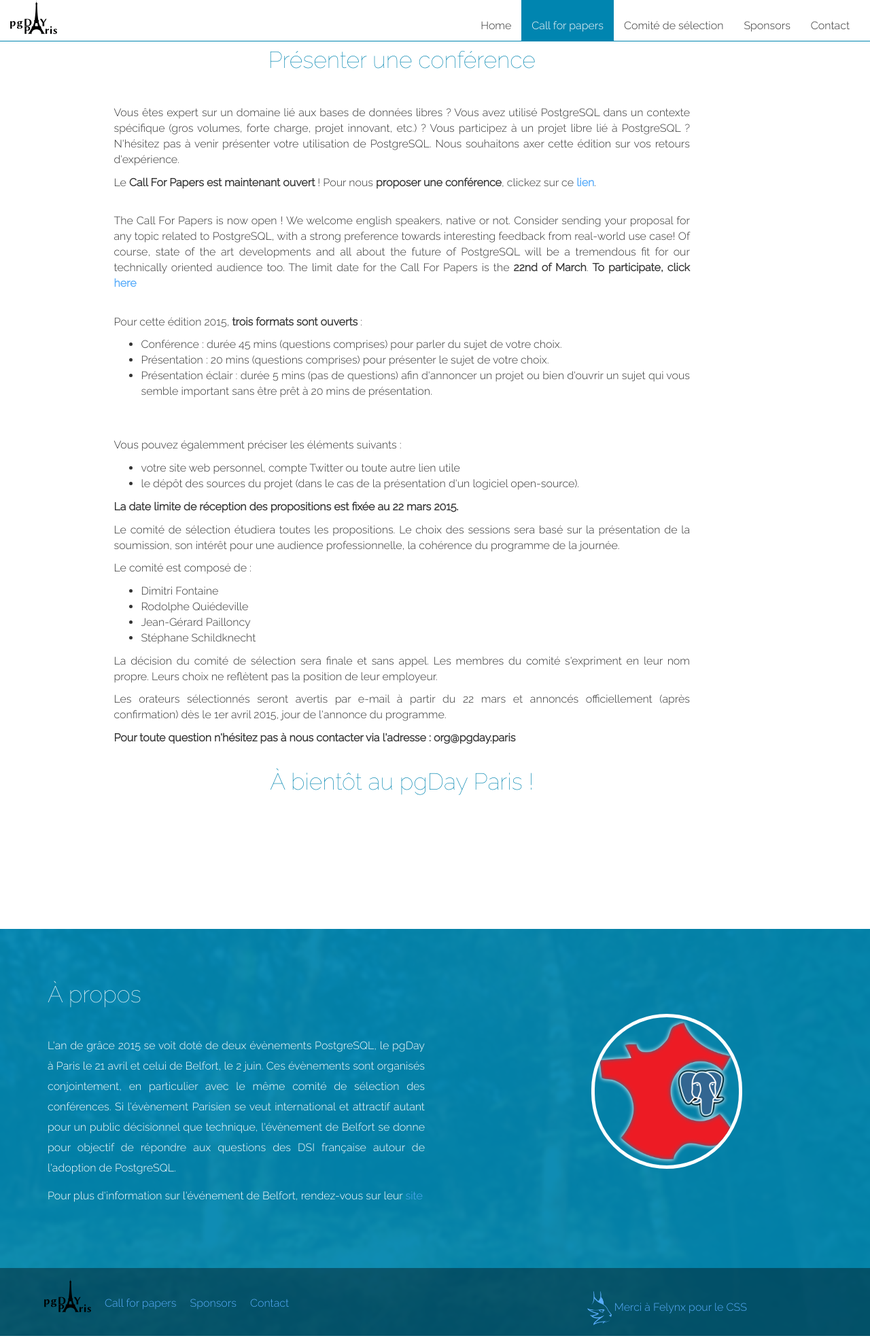
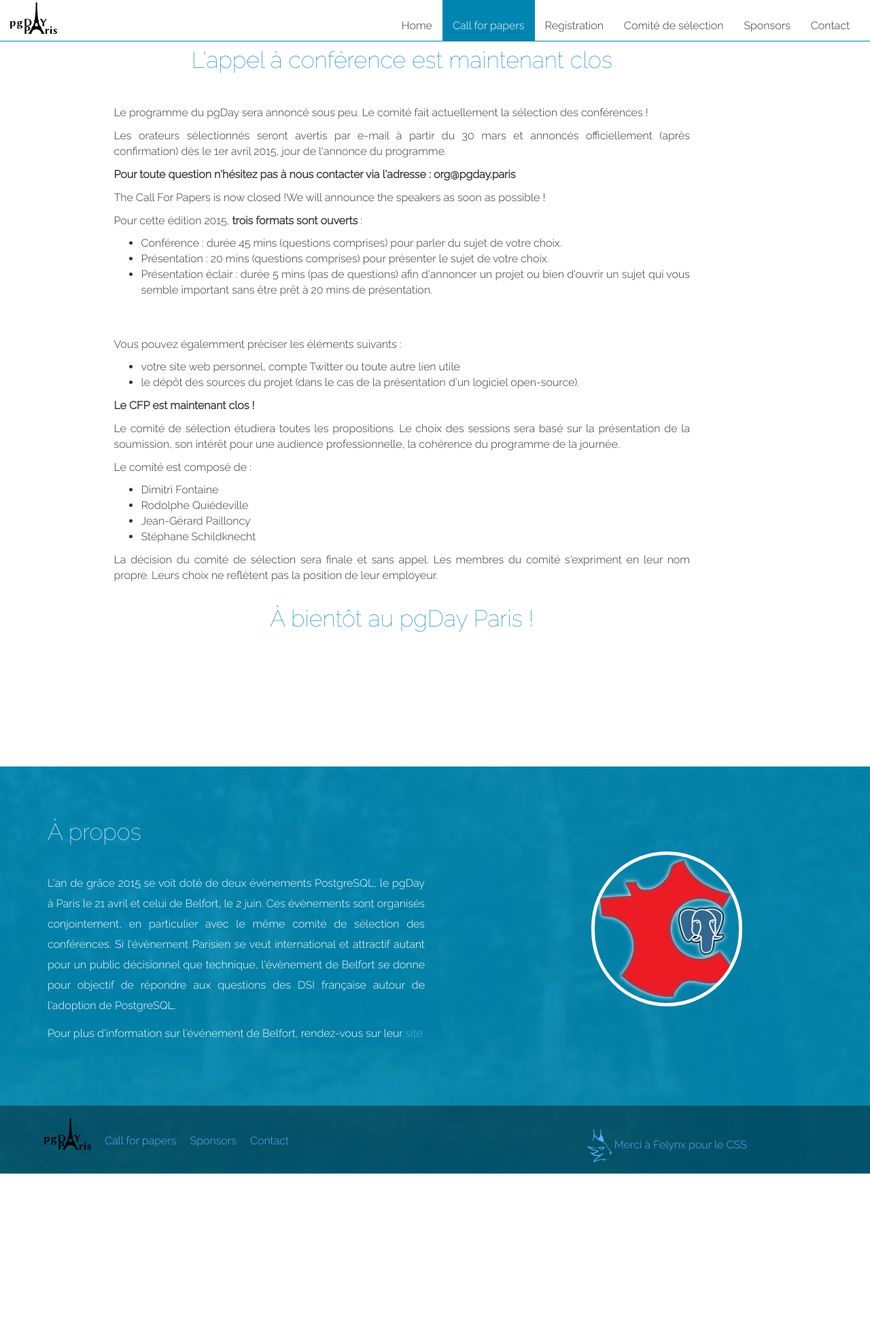
Before and after one commit to louiseGrandjonc/pgdayparis, a Django app: page /callforpapers/ in a window 1280 px wide. Shown: the whole page at 68% size. After the commit the page ends 1727 px from the top, so only its background shows below. Run offline with Django 3.2, Linux system fonts and the light colour scheme; some libraries are stand-ins or nearby versions.

Commit message:
registration open

```diff
--- a/templates/pgdayparis2015/base.html
+++ b/templates/pgdayparis2015/base.html
@@ -28,8 +28,9 @@
           <div class="collapse" id="menu">
             <ul>
               <li class="active"><a href="{{linkbase|default:"http://pgday.paris/"}}">Home</a></li>
-              <li><a href="https://www.postgresql.eu/events/callforpapers/pgdayparis2015">Call
+              <li><a href="{{linkbase|default:"http://pgday.paris/"}}callforpapers/">Call
                   for papers</a></li>
+              <li><a href="https://www.postgresql.eu/events/register/pgdayparis2015/">Registration</a></li>
               <li><a href="{{linkbase|default:"http://pgday.paris/"}}commitee/">Comité
       de sélection</a></li>
               <li><a href="{{linkbase|default:"http://pgday.paris/"}}sponsors/">Sponsors</a></li>
--- a/templates/pgdayparis2015/pages/callforpapers.html
+++ b/templates/pgdayparis2015/pages/callforpapers.html
@@ -4,7 +4,9 @@
   <div class="collapse" id="menu">
     <ul>
       <li><a href="{{linkbase|default:"http://pgday.paris/"}}">Home</a></li>
-      <li class="active"><a href="{{linkbase|default:"http://pgday.paris/"}}callforpapers/">Call for papers</a></li>
+      <li class="active"><a href="{{linkbase|default:"http://pgday.paris/"}}callforpapers/">Call
+          for papers</a></li>
+       <li><a href="https://www.postgresql.eu/events/register/pgdayparis2015/">Registration</a></li>
        <li><a href="{{linkbase|default:"http://pgday.paris/"}}commitee/">Comité de sélection</a></li>
       <li><a href="{{linkbase|default:"http://pgday.paris/"}}sponsors/">Sponsors</a></li>
       <li><a href="{{linkbase|default:"http://pgday.paris/"}}contact/">Contact</a></li>
@@ -13,34 +15,29 @@
 {% endblock %}
 {% block pgdaypariscontent%}
 
-<section class="like-you">
+  <section class="like-you">
   <article class="col-sm-12 col-md-offset-1 col-md-9">
-    <h2>
-      Présenter une conférence
-    </h2>
+    <h2>L'appel à conférence est maintenant clos</h2>
     <p>
-      Vous êtes expert sur un domaine lié aux bases de données libres ? Vous
-      avez utilisé PostgreSQL dans un contexte spécifique (gros volumes, forte
-      charge, projet innovant, etc.) ? Vous participez à un projet libre lié à
-      PostgreSQL ? N'hésitez pas à venir présenter votre utilisation de
-      PostgreSQL. Nous souhaitons axer cette édition sur vos retours
-      d'expérience.
+      Le programme du pgDay sera annoncé sous peu. Le comité fait
+      actuellement la sélection des conférences !
     </p>
+      <p>
+        Les orateurs sélectionnés seront avertis par e-mail à partir
+        du 30 mars et annoncés officiellement (après confirmation) dès
+        le 1er avril 2015, jour de l'annonce du programme.
+      </p>
+
+      <p>
+        <b>Pour toute question n'hésitez pas à nous contacter via
+        l'adresse : org@pgday.paris</b>
+      </p>
+
+  </article>
+  <article class="col-sm-12 col-md-offset-1 col-md-9">
     <p>
-      Le <b>Call For Papers est maintenant ouvert</b> ! Pour nous <b>proposer une conférence</b>, clickez sur ce <b><a href="https://www.postgresql.eu/events/callforpapers/pgdayparis2015/">lien</a></b>.
-    </p>
-    </br>
-    <p>
-      The Call For Papers is now open ! We welcome
-      english speakers, native or not. Consider sending your proposal
-      for any topic related to PostgreSQL, with a strong preference
-      towards interesting feedback from real-world use case! Of
-      course, state of the art developments and all about the future
-      of PostgreSQL will be a tremendous fit for our technically
-      oriented audience too.
-      The limit date for the Call For Papers is the <b>22nd of March</b>.
-      <b>To participate, click <a href="https://www.postgresql.eu/events/callforpapers/pgdayparis2015/">here</a></b>
-    </p>
+      The Call For Papers is now closed !We will announce the speakers
+      as soon as possible !
     </br>
     <p>
 
@@ -78,7 +75,7 @@
 
     <p>
       <b>
-        La date limite de réception des propositions est fixée au 22 mars 2015.
+        Le CFP est maintenant clos !
       </b>
     </p>
 
@@ -103,18 +100,6 @@
         membres du comité s'expriment en leur nom propre. Leurs choix ne
         reflètent pas la position de leur employeur.
       </p>
-
-      <p>
-        Les orateurs sélectionnés seront avertis par e-mail à partir
-        du 22 mars et annoncés officiellement (après confirmation) dès
-        le 1er avril 2015, jour de l'annonce du programme.
-      </p>
-
-      <p>
-        <b>Pour toute question n'hésitez pas à nous contacter via
-        l'adresse : org@pgday.paris</b>
-      </p>
-
       </br>
       <h2>À bientôt au pgDay Paris !</h2>
   </article>
--- a/templates/pgdayparis2015/pages/commitee.html
+++ b/templates/pgdayparis2015/pages/commitee.html
@@ -5,6 +5,7 @@
       <li><a href="{{linkbase|default:"http://pgday.paris/"}}">Home</a></li>
       <li><a href="{{linkbase|default:"http://pgday.paris/"}}callforpapers/">Call
           for papers</a></li>
+      <li><a href="https://www.postgresql.eu/events/register/pgdayparis2015/">Registration</a></li>
       <li class="active"><a href="{{linkbase|default:"http://pgday.paris/"}}commitee/">Comité
       de sélection</a></li>
       <li><a href="{{linkbase|default:"http://pgday.paris/"}}sponsors/">Sponsors</a></li>
--- a/templates/pgdayparis2015/pages/contact.html
+++ b/templates/pgdayparis2015/pages/contact.html
@@ -29,6 +29,7 @@
       <li><a href="{{linkbase|default:"http://2014.pgconf.eu/"}}">Home</a></li>
       <li><a href="{{linkbase|default:"http://2014.pgconf.eu/"}}callforpapers/">Call
           for papers</a></li>
+      <li><a href="https://www.postgresql.eu/events/register/pgdayparis2015/">Registration</a></li>
       <li><a href="{{linkbase|default:"http://pgday.paris/"}}commitee/">Comité
       de sélection</a></li>
       <li><a href="{{linkbase|default:"http://2014.pgconf.eu/"}}sponsors/">Sponsors</a></li>
--- a/templates/pgdayparis2015/pages/sponsors.html
+++ b/templates/pgdayparis2015/pages/sponsors.html
@@ -5,6 +5,7 @@
       <li><a href="{{linkbase|default:"http://pgday.paris/"}}">Home</a></li>
       <li><a href="{{linkbase|default:"http://pgday.paris/"}}callforpapers/">Call
           for papers</a></li>
+      <li><a href="https://www.postgresql.eu/events/register/pgdayparis2015/">Registration</a></li>
       <li><a href="{{linkbase|default:"http://pgday.paris/"}}commitee/">Comité
       de sélection</a></li>
       <li class="active"><a href="{{linkbase|default:"http://pgday.paris/"}}sponsors/">Sponsors</a></li>
```
Also changed, not shown: templates/pgdayparis2015/pages/index.html (+29 -0 lines).
